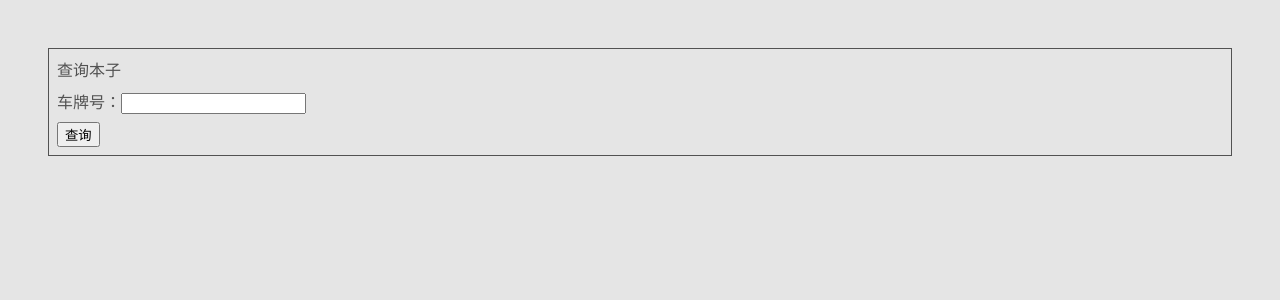
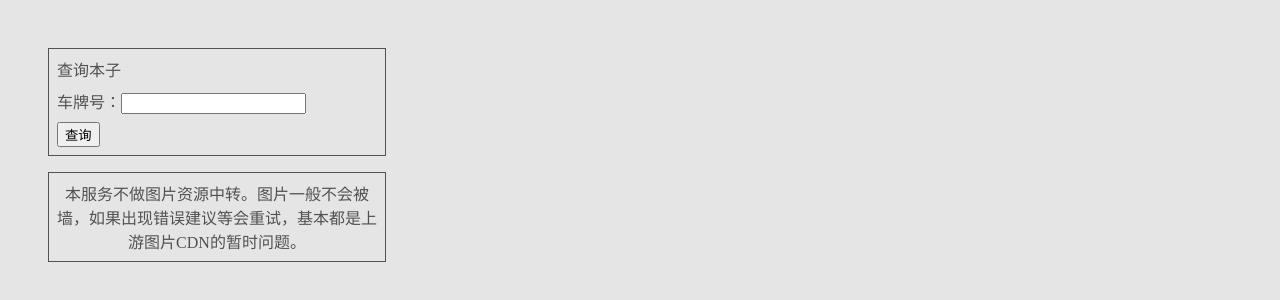
Before and after one commit to TunaFish2K/jmcomic-downloader-web, a React (Vite) app in the folder page/: page / in a window 1280 px wide. Shown: the top 300 px of the page. Built offline with nearby package versions, Linux system fonts and the light colour scheme; no server answers.

Commit message:
feat: 添加提示信息

```diff
--- a/page/src/App.css
+++ b/page/src/App.css
@@ -3,9 +3,13 @@
 	margin: 0 auto;
 	padding: 2rem;
 	text-align: center;
+	display: flex;
+	flex-direction: column;
+	align-items: start;
 }
 
 .card {
+	width: 20em;
 	margin: 0.5em;
 	padding: 0.5em;
 	display: flex;
@@ -13,4 +17,11 @@
 	align-items: start;
 	gap: 0.5em;
 	border: solid 1px var(--fg-color);
+	overflow-wrap: anywhere;
+	word-break: break-all;
+	white-space: normal;
 }
+
+.progress {
+	width: auto;
+}
--- a/page/src/App.tsx
+++ b/page/src/App.tsx
@@ -207,9 +207,8 @@ function App() {
 						下载
 					</button>
 					{downloadingPhoto && (
-						<div className="card">
+						<div className="card progress">
 							<span>
-								{' '}
 								下载进度：{downloadingProgress} / {photoData.images.length}
 							</span>
 							<span>{downloadingProgress >= photoData.images.length && '生成PDF中...'}</span>
@@ -217,6 +216,8 @@ function App() {
 					)}
 				</form>
 			)}
+
+			<span className="card">本服务不做图片资源中转。图片一般不会被墙，如果出现错误建议等会重试，基本都是上游图片CDN的暂时问题。</span>
 		</>
 	);
 }
```
